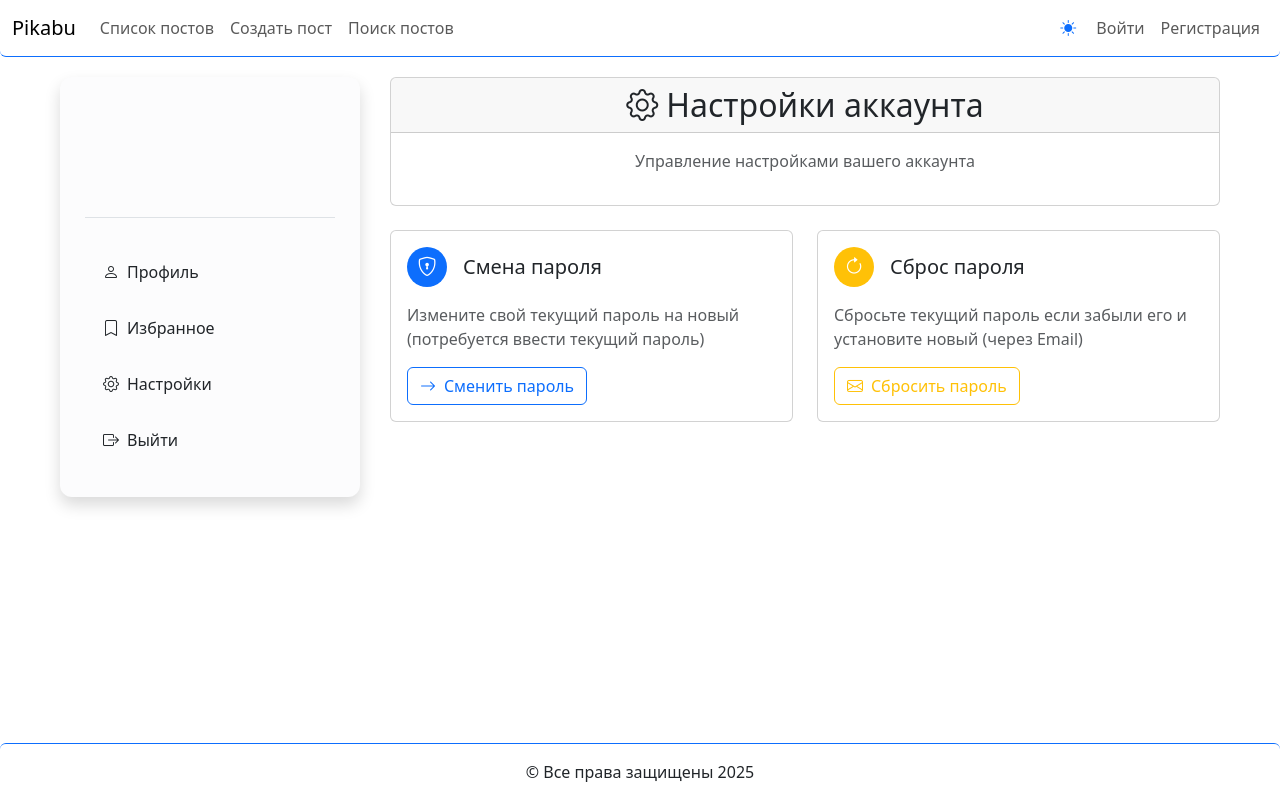
After one commit to JacobTrue2-3/platform, a Django app: template users/templates/users/pages/settings.html in a window 1280 px wide. The commit adds this page. Run offline with Django 5.2, Linux system fonts and the light colour scheme; the template is opened without the code that fills it: most values are stand-ins (such as "Sample title", 1, 10 or a date in 2020); some libraries are stand-ins or nearby versions.

Commit message:
Добавил страницу настроек профиля, переместил туда: смену и сброс пароля.

```diff
--- /dev/null
+++ b/users/static/users/css/pages/settings.css
@@ -0,0 +1,8 @@
+.icon-wrapper {
+  width: 40px;
+  height: 40px;
+  display: flex;
+  align-items: center;
+  justify-content: center;
+  font-size: 1.2rem;
+}
--- a/users/templates/users/layouts/profile_base.html
+++ b/users/templates/users/layouts/profile_base.html
@@ -39,19 +39,8 @@
           </a>
         </li>
         <li>
-          <a href="{% url 'users:password_change' %}"
-            class="{% if request.resolver_match.url_name == 'password_change' %}active{% endif %}">
-            <i class="bi bi-shield-lock me-2"></i>Сменить пароль
-          </a>
-        </li>
-        <li>
-          <a href="{% url 'users:profile_password_reset' %}"
-            class="{% if request.resolver_match.url_name == 'profile_password_reset' %}active{% endif %}">
-            <i class="bi bi-arrow-clockwise me-2"></i>Сбросить пароль
-          </a>
-        </li>
-        <li>
-          <a href="#" class="coming-soon">
+          <a href="{% url 'users:settings' %}"
+            class="{% if request.resolver_match.url_name == 'settings' %}active{% endif %}">
             <i class="bi bi-gear me-2"></i>Настройки
           </a>
         </li>
--- /dev/null
+++ b/users/templates/users/pages/settings.html
@@ -0,0 +1,71 @@
+{% extends "users/layouts/profile_base.html" %}
+{% load static %}
+
+{% block title %}Настройки{% endblock title %}
+
+{% block styles %}
+  {{ block.super }}
+  <link rel="stylesheet" href="{% static "users/css/pages/settings.css" %}">
+{% endblock styles %}
+
+{% block profile_content %}
+<div class="row">
+  <div class="col-12">
+    <div class="card mb-4">
+      <div class="card-header">
+        <h2 class="card-title text-center mb-0">
+          <i class="bi bi-gear me-2"></i>Настройки аккаунта
+        </h2>
+      </div>
+      <div class="card-body">
+        <p class="text-muted text-center">
+          Управление настройками вашего аккаунта
+        </p>
+      </div>
+    </div>
+  </div>
+</div>
+
+<!-- Карточки настроек -->
+<div class="row">
+  <!-- Смена пароля -->
+  <div class="col-md-6 mb-4">
+    <div class="card h-100">
+      <div class="card-body">
+        <div class="d-flex align-items-center mb-3">
+          <div class="icon-wrapper bg-primary text-white rounded-circle me-3">
+            <i class="bi bi-shield-lock"></i>
+          </div>
+          <h5 class="card-title mb-0">Смена пароля</h5>
+        </div>
+        <p class="card-text text-muted mb-3">
+          Измените свой текущий пароль на новый (потребуется ввести текущий пароль)
+        </p>
+        <a href="{% url 'users:password_change' %}" class="btn btn-outline-primary">
+          <i class="bi bi-arrow-right me-2"></i>Сменить пароль
+        </a>
+      </div>
+    </div>
+  </div>
+
+  <!-- Сброс пароля -->
+  <div class="col-md-6 mb-4">
+    <div class="card h-100">
+      <div class="card-body">
+        <div class="d-flex align-items-center mb-3">
+          <div class="icon-wrapper bg-warning text-white rounded-circle me-3">
+            <i class="bi bi-arrow-clockwise"></i>
+          </div>
+          <h5 class="card-title mb-0">Сброс пароля</h5>
+        </div>
+        <p class="card-text text-muted mb-3">
+          Сбросьте текущий пароль если забыли его и установите новый (через Email)
+        </p>
+        <a href="{% url 'users:profile_password_reset' %}" class="btn btn-outline-warning">
+          <i class="bi bi-envelope me-2"></i>Сбросить пароль
+        </a>
+      </div>
+    </div>
+  </div>
+</div>
+{% endblock profile_content %}
--- a/users/urls.py
+++ b/users/urls.py
@@ -51,5 +51,6 @@ urlpatterns = [
     path("toggle-theme/", views.toggle_theme, name="toggle_theme"),
 
     path("favorite-posts/", views.FavoritePostsView.as_view(), name="favorite_posts"),
+    path('settings/', views.SettingsView.as_view(), name='settings'),
     path("<str:user_username>/", views.ProfileView.as_view(), name='profile'),
 ]
--- a/users/views.py
+++ b/users/views.py
@@ -116,3 +116,8 @@ class FavoritePostsView(ListView):
 
     def get_queryset(self):
         return self.request.user.favorite_posts.all()
+
+
+class SettingsView(TemplateView):
+    """Страница настроек профиля"""
+    template_name = 'users/pages/settings.html'
```
